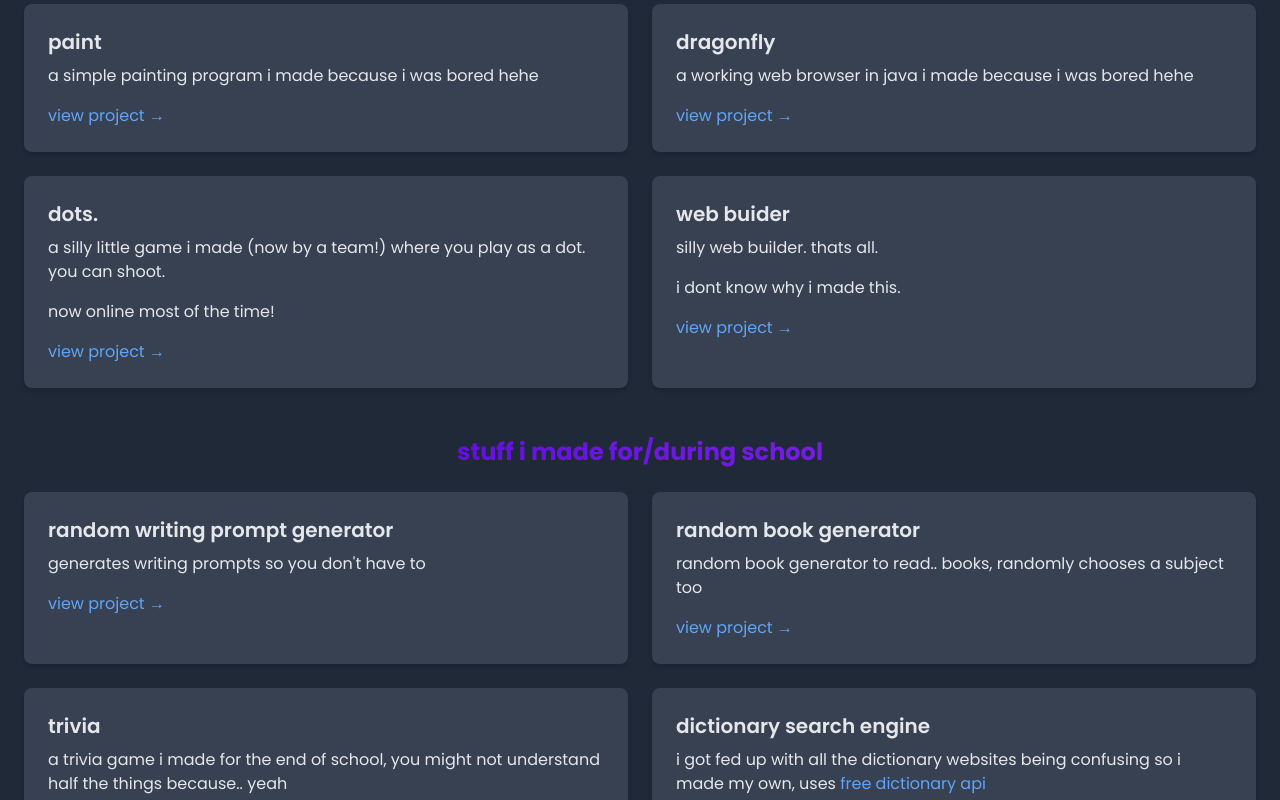
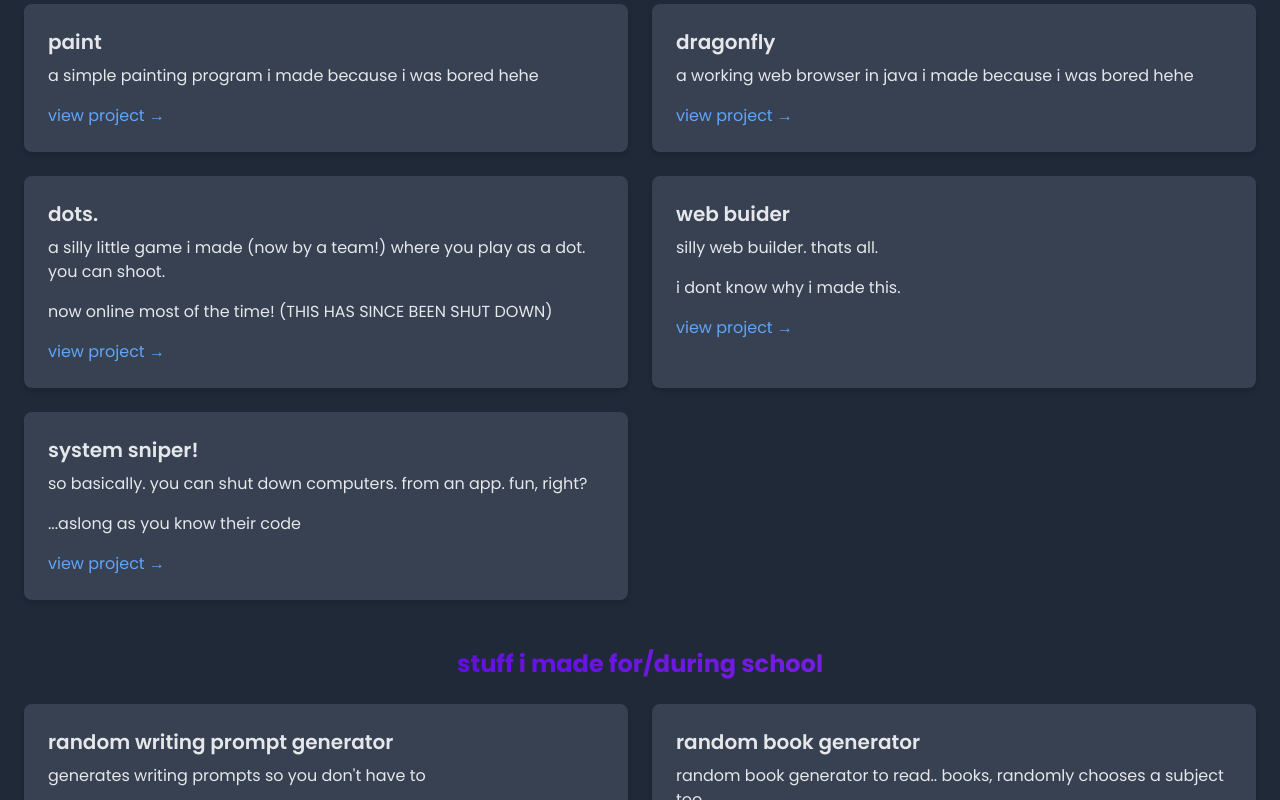
Before and after one commit to rileeyyy/rileeyyy.github.io, a plain HTML site: page projects/index.html in a window 1280 px wide. Shown: the part 548-1348 px from the top of the page. Drawn offline with nearby package versions, Linux system fonts and the light colour scheme.

Commit message:
Update index.html

```diff
--- a/projects/index.html
+++ b/projects/index.html
@@ -77,7 +77,7 @@
             <div class="bg-gray-700 p-6 rounded-lg shadow-md">
                 <h3 class="text-xl font-semibold mb-2">dots.</h3>
                 <p class="mb-4">a silly little game i made (now by a team!) where you play as a dot. you can shoot.</p>
-                <p class="mb-4">now online most of the time!</p>
+                <p class="mb-4">now online most of the time! (THIS HAS SINCE BEEN SHUT DOWN)</p>
                 <a href="https://thedotsgame.org" class="text-blue-400 hover:underline">view project →</a>
             </div>
             <div class="bg-gray-700 p-6 rounded-lg shadow-md">
@@ -85,6 +85,12 @@
                 <p class="mb-4">silly web builder. thats all.</p>
                 <p class="mb-4">i dont know why i made this.</p>
                 <a href="https://rileeyyy.github.io/web" class="text-blue-400 hover:underline">view project →</a>
+            </div>
+            <div class="bg-gray-700 p-6 rounded-lg shadow-md">
+                <h3 class="text-xl font-semibold mb-2">system sniper!</h3>
+                <p class="mb-4">so basically. you can shut down computers. from an app. fun, right?</p>
+                <p class="mb-4">...aslong as you know their code</p>
+                <a href="https://systemsniper.codeberg.page/" class="text-blue-400 hover:underline">view project →</a>
             </div>
         </div>
 
```
